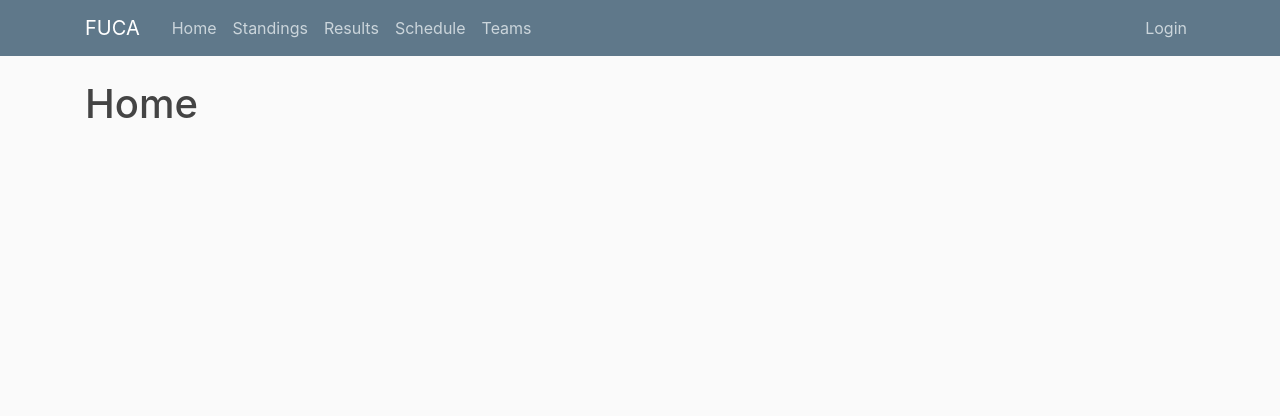
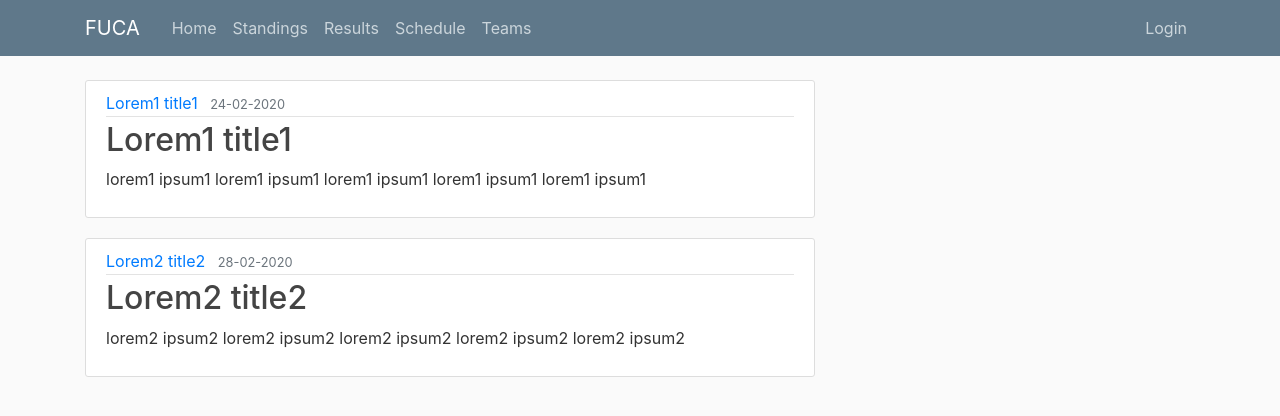
Before and after one commit to urosisakovic/FUCA, a Flask app: page / in a window 1280 px wide. Shown: the top 416 px of the page. Run offline with Flask 2, Linux system fonts and the light colour scheme; some libraries are stand-ins or nearby versions.

Commit message:
Created automated appearence of simulated news data in home page.

```diff
--- a/src/main.py
+++ b/src/main.py
@@ -3,11 +3,24 @@ app = Flask(__name__)
 
 app.config['SECRET_KEY'] = ''
 
+#TODO: Use some date format insted of the string.
+news = [
+    {
+        'news_title': 'Lorem1 title1',
+        'content': 'lorem1 ipsum1 lorem1 ipsum1 lorem1 ipsum1 lorem1 ipsum1 lorem1 ipsum1',
+        'date': '24-02-2020'
+    },
+    {
+        'news_title': 'Lorem2 title2',
+        'content': 'lorem2 ipsum2 lorem2 ipsum2 lorem2 ipsum2 lorem2 ipsum2 lorem2 ipsum2',
+        'date': '28-02-2020'
+    }
+]
 
 @app.route("/")
 @app.route("/home")
 def home():
-    return render_template('home.html')
+    return render_template('home.html', newslist=news)
 
 
 @app.route("/results")
--- a/src/templates/home.html
+++ b/src/templates/home.html
@@ -1,5 +1,16 @@
 {% extends 'layout.html' %}
 
 {% block content %}
-    <h1> Home </h1>
+    {% for news in newslist %}
+        <article class="media content-section">
+            <div class="media-body">
+            <div class="article-metadata">
+                <a class="mr-2" href="#">{{ news.news_title }}</a>
+                <small class="text-muted">{{ news.date }}</small>
+            </div>
+            <h2><a class="article-title" href="#">{{ news.news_title }}</a></h2>
+            <p class="article-content">{{ news.content }}</p>
+            </div>
+        </article>
+    {% endfor %}
 {% endblock content %}
```
